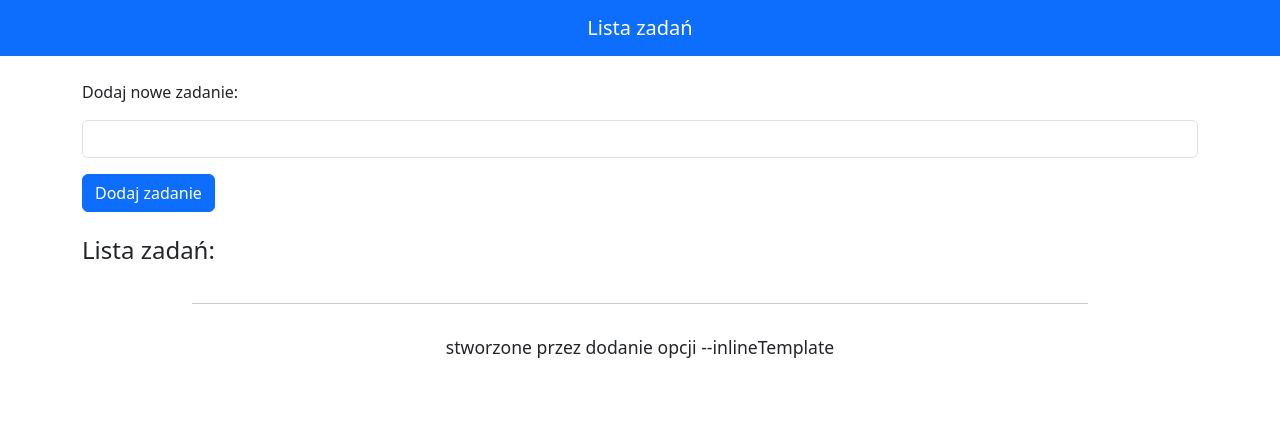
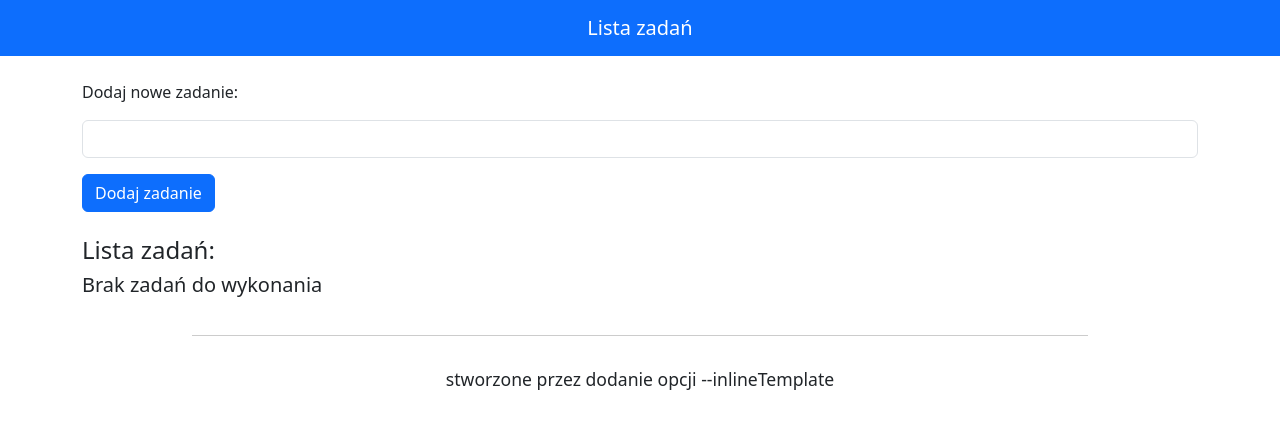
Before and after one commit to czerwo888/angular4g1, an Angular app: page / in a window 1280 px wide. Shown: the top 428 px of the page. Built offline with nearby package versions, Linux system fonts and the light colour scheme.

Commit message:
[Dyrektywa] ngIf

```diff
--- a/src/app/todo-list/todo-list.component.html
+++ b/src/app/todo-list/todo-list.component.html
@@ -6,10 +6,14 @@
 
 <div class="mt-4">
   <h4>Lista zadań:</h4>
-  <ul class="list-group todos-list">
+  <ul class="list-group todos-list" *ngIf="todos.length > 0; else noTasks;">
     <li class="list-group-item" *ngFor="let todo of todos; index as i"> <!--index as i - to samo co let i = index -->
       <input type="checkbox" class="form-check-input my-1" [checked]="todo.isCompleted"/>
       <span class="todo-item">{{ i + 1 }}. {{ todo.name }}</span>
     </li>
   </ul>
+
+  <ng-template #noTasks>
+    <h5>Brak zadań do wykonania</h5>
+  </ng-template>
 </div>
--- a/src/app/todo-list/todo-list.component.ts
+++ b/src/app/todo-list/todo-list.component.ts
@@ -1,12 +1,13 @@
 import { Component } from '@angular/core';
 import {Todo} from '../shared/interfaces/todo.interface';
-import {NgForOf} from '@angular/common';
+import {NgForOf, NgIf} from '@angular/common';
 
 @Component({
   selector: 'app-todo-list',
   standalone: true,
   imports: [
-    NgForOf
+    NgForOf,
+    NgIf
   ],
   templateUrl: './todo-list.component.html',
   styleUrl: './todo-list.component.css'
```
